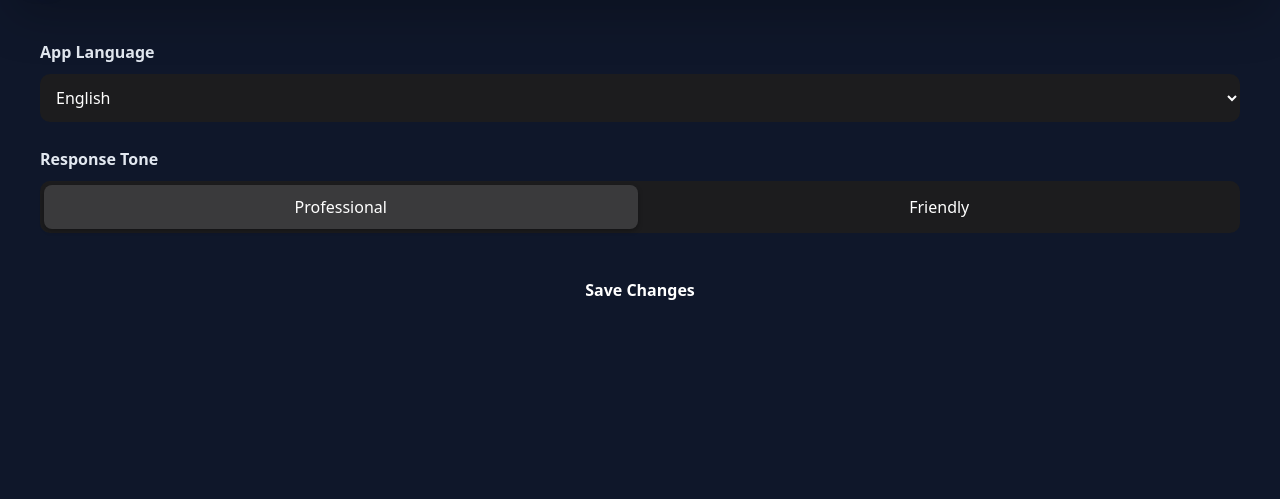
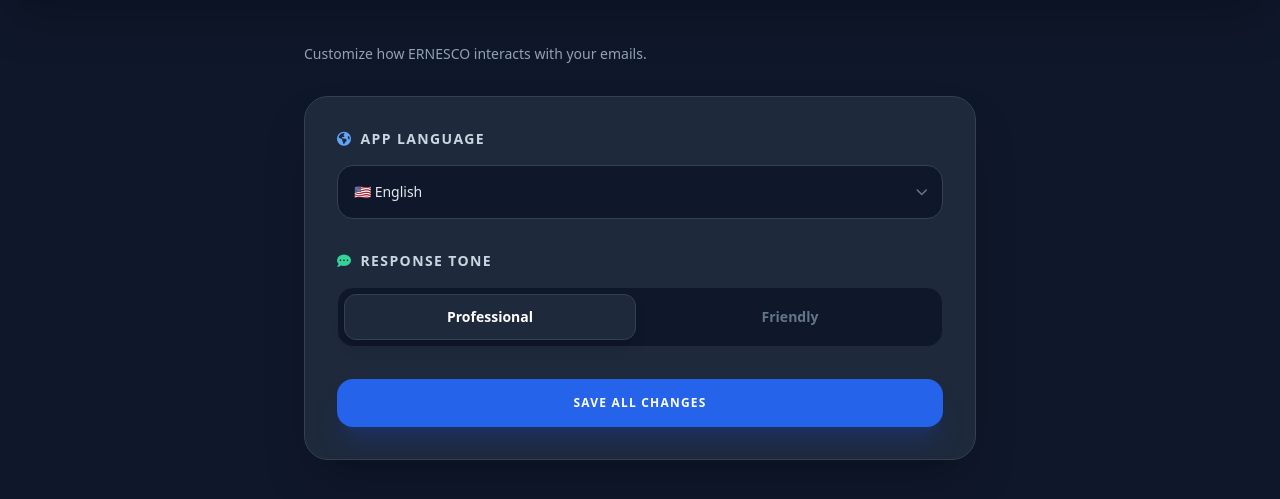
Before and after one commit to Ernestersty/ernes-co3AI, a Python web app: template templates/settings.html in a window 1280 px wide. Shown: the part 73-572 px from the top of the page. Run offline with Jinja, Linux system fonts and the light colour scheme; the template is opened without the code that fills it, so the values that code supplies are empty; some libraries are stand-ins or nearby versions.

Commit message:
Update settings.html

```diff
--- a/templates/settings.html
+++ b/templates/settings.html
@@ -1,50 +1,91 @@
 {% extends "base.html" %}
+
+{% block title %}Settings | ERNESCO AI{% endblock %}
+
 {% block content %}
-<div class="settings-container">
-    <h1>{{ t.sett }}</h1>
+<div class="max-w-2xl mx-auto space-y-8 animate-[fadeIn_0.5s_ease]">
 
-    <form action="{{ url_for('settings') }}" method="POST">
-        <div class="card">
-            <label style="font-weight: 600; display: block; margin-bottom: 10px;">App Language</label>
-            <select name="language" style="width: 100%; padding: 12px; border-radius: 10px; border: 1px solid var(--border-color); background: #1c1c1e; color: white;">
-                <option value="en" {% if session.language == 'en' %}selected{% endif %}>English</option>
-                <option value="sw" {% if session.language == 'sw' %}selected{% endif %}>Kiswahili</option>
-                <option value="fr" {% if session.language == 'fr' %}selected{% endif %}>Français</option>
-                <option value="es" {% if session.language == 'es' %}selected{% endif %}>Español</option>
-                <option value="de" {% if session.language == 'de' %}selected{% endif %}>Deutsch</option>
-                <option value="zu" {% if session.language == 'zu' %}selected{% endif %}>isiZulu</option>
-                <option value="ru" {% if session.language == 'ru' %}selected{% endif %}>Русский</option>
-                <option value="it" {% if session.language == 'it' %}selected{% endif %}>Italiano</option>
-                <option value="ur" {% if session.language == 'ur' %}selected{% endif %}>اردو (Urdu)</option>
-                <option value="ar" {% if session.language == 'ar' %}selected{% endif %}>العربية (Arabic)</option>
-                <option value="ms" {% if session.language == 'ms' %}selected{% endif %}>Bahasa Melayu</option>
-                <option value="hi" {% if session.language == 'hi' %}selected{% endif %}>हिन्दी (Hindi)</option>
-                <option value="ko" {% if session.language == 'ko' %}selected{% endif %}>한국어</option>
-                <option value="zh" {% if session.language == 'zh' %}selected{% endif %}>中文 (Chinese)</option>
-            </select>
+    <div class="mb-8">
+        <h1 class="text-3xl font-black text-white tracking-tight">{{ t.sett }}</h1>
+        <p class="text-slate-400 text-sm mt-1">Customize how ERNESCO interacts with your emails.</p>
+    </div>
 
-            <label style="font-weight: 600; display: block; margin-top: 25px; margin-bottom: 10px;">Response Tone</label>
-            <input type="hidden" name="tone" id="toneInput" value="{{ session.get('tone', 'professional') }}">
-            <div style="display: flex; background: #1c1c1e; padding: 4px; border-radius: 10px; gap: 5px;">
-                <button type="button" class="tone-btn {% if session.get('tone') != 'friendly' %}active{% endif %}" onclick="setTone('professional', this)" style="flex: 1; border: none; padding: 10px; border-radius: 8px; cursor: pointer; color: white;">Professional</button>
-                <button type="button" class="tone-btn {% if session.get('tone') == 'friendly' %}active{% endif %}" onclick="setTone('friendly', this)" style="flex: 1; border: none; padding: 10px; border-radius: 8px; cursor: pointer; color: white;">Friendly</button>
+    <form action="{{ url_for('settings') }}" method="POST" class="space-y-6">
+        <div class="bg-[#1e293b] p-8 rounded-3xl shadow-2xl border border-slate-700 space-y-8">
+
+            <div class="space-y-4">
+                <label class="flex items-center gap-2 text-sm font-bold text-slate-300 uppercase tracking-widest">
+                    <i class="fas fa-globe-americas text-blue-400"></i> App Language
+                </label>
+                <div class="relative">
+                    <select name="language" class="w-full bg-[#0f172a] border border-slate-700 text-slate-200 text-sm rounded-2xl focus:ring-2 focus:ring-blue-500 focus:border-blue-500 block p-4 appearance-none cursor-pointer transition-all hover:border-slate-500">
+                        <option value="en" {% if session.language == 'en' %}selected{% endif %}>🇺🇸 English</option>
+                        <option value="sw" {% if session.language == 'sw' %}selected{% endif %}>🇹🇿 Kiswahili</option>
+                        <option value="fr" {% if session.language == 'fr' %}selected{% endif %}>🇫🇷 Français</option>
+                        <option value="es" {% if session.language == 'es' %}selected{% endif %}>🇪🇸 Español</option>
+                        <option value="de" {% if session.language == 'de' %}selected{% endif %}>🇩🇪 Deutsch</option>
+                        <option value="zu" {% if session.language == 'zu' %}selected{% endif %}>🇿🇦 isiZulu</option>
+                        <option value="ru" {% if session.language == 'ru' %}selected{% endif %}>🇷🇺 Русский</option>
+                        <option value="it" {% if session.language == 'it' %}selected{% endif %}>🇮🇹 Italiano</option>
+                        <option value="ur" {% if session.language == 'ur' %}selected{% endif %}>🇵🇰 اردو (Urdu)</option>
+                        <option value="ar" {% if session.language == 'ar' %}selected{% endif %}>🇸🇦 العربية (Arabic)</option>
+                        <option value="ms" {% if session.language == 'ms' %}selected{% endif %}>🇲🇾 Bahasa Melayu</option>
+                        <option value="hi" {% if session.language == 'hi' %}selected{% endif %}>🇮🇳 हिन्दी (Hindi)</option>
+                        <option value="ko" {% if session.language == 'ko' %}selected{% endif %}>🇰🇷 한국어</option>
+                        <option value="zh" {% if session.language == 'zh' %}selected{% endif %}>🇨🇳 中文 (Chinese)</option>
+                    </select>
+                    <div class="absolute inset-y-0 right-0 flex items-center pr-4 pointer-events-none text-slate-500">
+                        <i class="fas fa-chevron-down text-xs"></i>
+                    </div>
+                </div>
             </div>
 
-            <button type="submit" style="width: 100%; margin-top: 30px; background: var(--apple-blue); color: white; border: none; padding: 15px; border-radius: 12px; font-weight: 600; cursor: pointer;">Save Changes</button>
+            <div class="space-y-4">
+                <label class="flex items-center gap-2 text-sm font-bold text-slate-300 uppercase tracking-widest">
+                    <i class="fas fa-comment-dots text-emerald-400"></i> Response Tone
+                </label>
+                <input type="hidden" name="tone" id="toneInput" value="{{ session.get('tone', 'professional') }}">
+
+                <div class="grid grid-cols-2 bg-[#0f172a] p-1.5 rounded-2xl border border-slate-800 gap-2">
+                    <button type="button"
+                            id="btn-professional"
+                            onclick="setTone('professional', this)"
+                            class="tone-btn py-3 px-4 rounded-xl text-sm font-bold transition-all {% if session.get('tone') != 'friendly' %}bg-slate-800 text-white shadow-lg border border-slate-700{% else %}text-slate-500 hover:text-slate-300{% endif %}">
+                        Professional
+                    </button>
+                    <button type="button"
+                            id="btn-friendly"
+                            onclick="setTone('friendly', this)"
+                            class="tone-btn py-3 px-4 rounded-xl text-sm font-bold transition-all {% if session.get('tone') == 'friendly' %}bg-slate-800 text-white shadow-lg border border-slate-700{% else %}text-slate-500 hover:text-slate-300{% endif %}">
+                        Friendly
+                    </button>
+                </div>
+            </div>
+
+            <button type="submit" class="w-full bg-blue-600 hover:bg-blue-700 text-white font-black py-4 rounded-2xl shadow-xl shadow-blue-900/40 transition-all active:scale-95 uppercase tracking-widest text-xs">
+                Save All Changes
+            </button>
         </div>
     </form>
 </div>
 
-<style>
-    .tone-btn { background: none; }
-    .tone-btn.active { background: #3a3a3c; box-shadow: 0 2px 5px rgba(0,0,0,0.3); }
-</style>
-
 <script>
     function setTone(val, btn) {
         document.getElementById('toneInput').value = val;
-        document.querySelectorAll('.tone-btn').forEach(b => b.classList.remove('active'));
-        btn.classList.add('active');
+
+        // Remove active styles from all buttons
+        document.querySelectorAll('.tone-btn').forEach(b => {
+            b.classList.remove('bg-slate-800', 'text-white', 'shadow-lg', 'border', 'border-slate-700');
+            b.classList.add('text-slate-500');
+        });
+
+        // Add active styles to clicked button
+        btn.classList.add('bg-slate-800', 'text-white', 'shadow-lg', 'border', 'border-slate-700');
+        btn.classList.remove('text-slate-500');
     }
 </script>
+
+<style>
+    @keyframes fadeIn { from { opacity: 0; transform: translateY(10px); } to { opacity: 1; transform: translateY(0); } }
+</style>
 {% endblock %}
```
